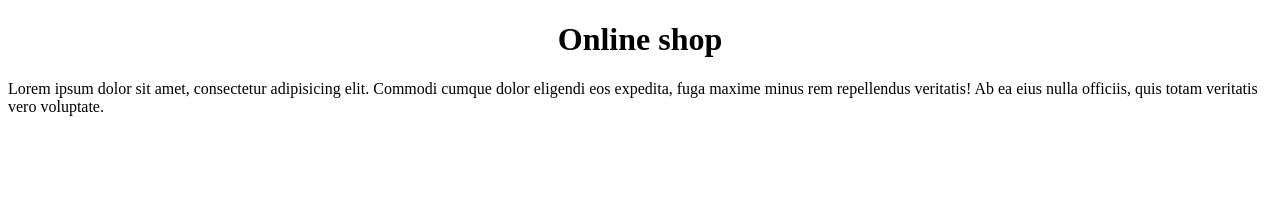
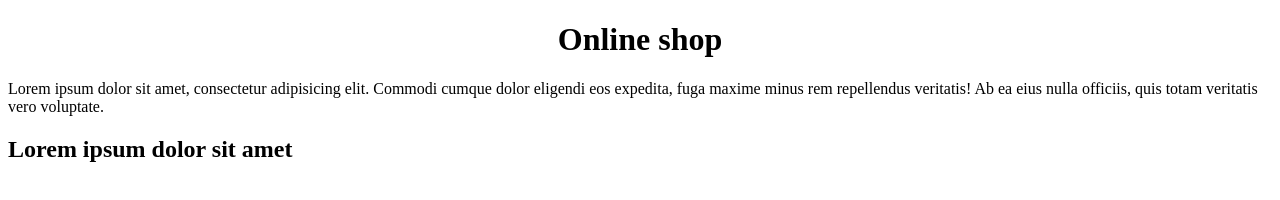
Before and after one commit to LarisaShaloyan/shop, a plain HTML site: page index.html in a window 1280 px wide. Drawn offline with Linux system fonts and the light colour scheme.

Commit message:
my web site upload 2

```diff
--- a/index.html
+++ b/index.html
@@ -10,6 +10,6 @@
 <p>
     Lorem ipsum dolor sit amet, consectetur adipisicing elit. Commodi cumque dolor eligendi eos expedita, fuga maxime minus rem repellendus veritatis! Ab ea eius nulla officiis, quis totam veritatis vero voluptate.
 </p>
-
+<h2> Lorem ipsum dolor sit amet</h2>
 </body>
 </html>
```
